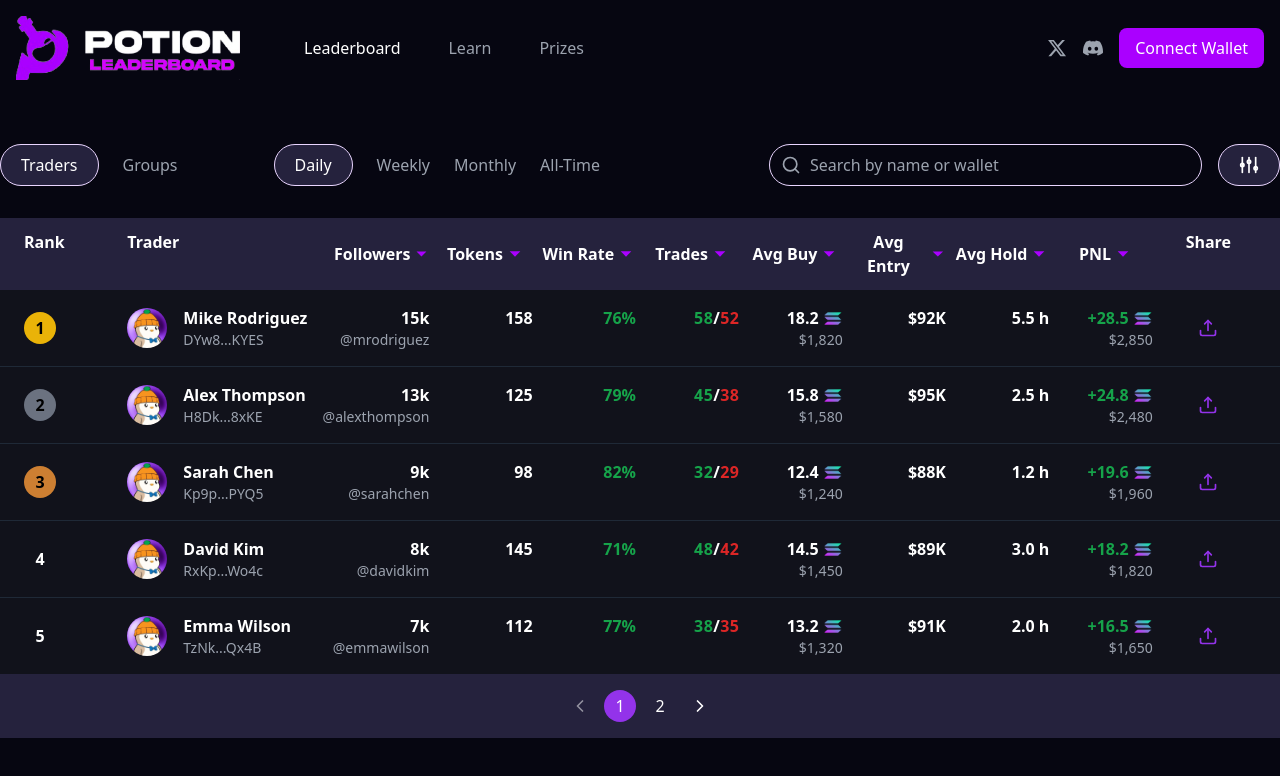
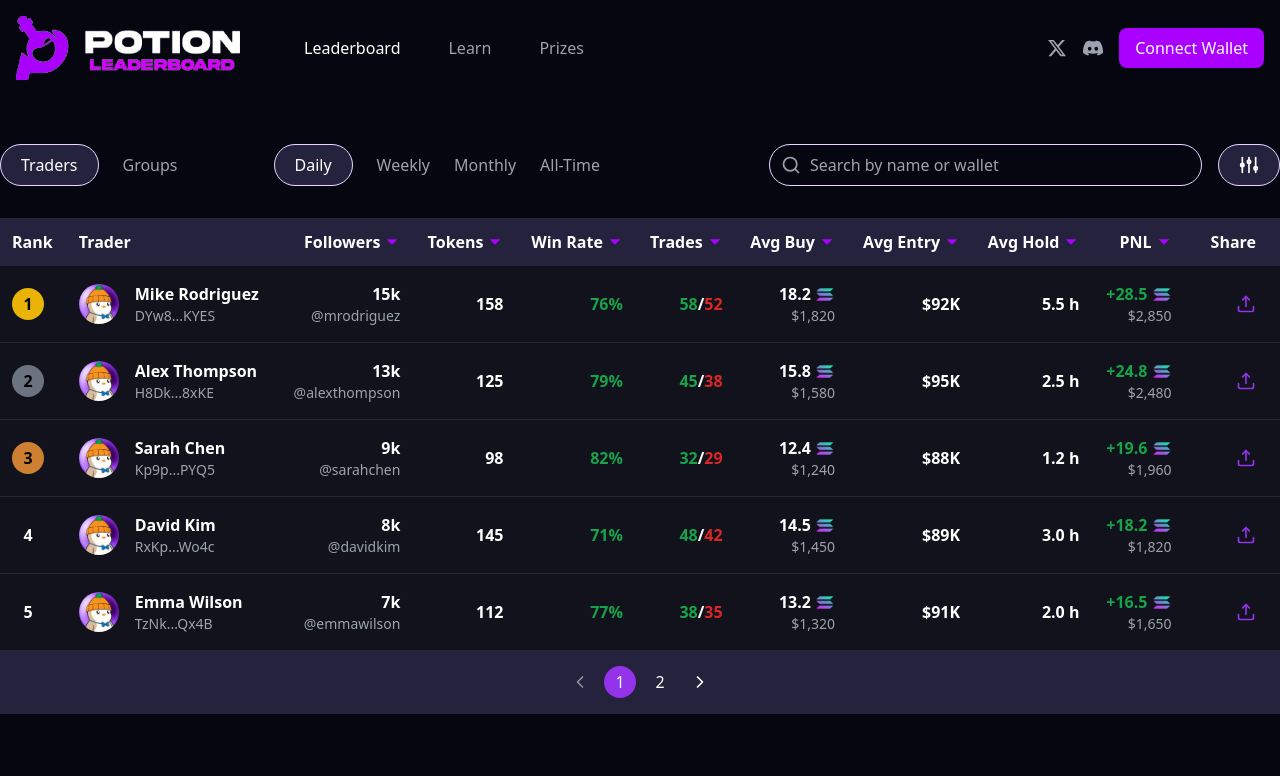
Before and after one commit to deiv-hash/potion-leaderboard, a Next.js app: page / in a window 1280 px wide. Shown: the top 776 px of the page. Built offline with nearby package versions, Linux system fonts and the light colour scheme.

Commit message:
use table instead of grid

```diff
--- a/app/components/Leaderboard.tsx
+++ b/app/components/Leaderboard.tsx
@@ -112,39 +112,45 @@ export function Leaderboard({
       {sharingTrader && (
         <ShareModal trader={sharingTrader} onClose={handleCloseShare} />
       )}
-      {/*header*/}
-      <div className="bg-[#25223D] font-bold text-white grid grid-cols-4 sm:grid-cols-6 md:grid-cols-8 lg:grid-cols-10 xl:grid-cols-12 gap-2 px-3 sm:px-6 py-3">
-        {viewType === "traders" && <div className=" hidden sm:block">Rank</div>}
-        <div
-          className={` col-span-2 ${
-            viewType === "tokens" ? "col-start-1" : ""
+      <div className="overflow-x-auto">
+        <table className="w-full">
+          <thead className="bg-[#25223D] text-white">
+            <tr>
+              {viewType === "traders" && (
+                <th className="hidden sm:table-cell px-3 py-3 font-bold text-left">
+                  Rank
+                </th>
+              )}
+              <th
+                className={`px-3 py-3 font-bold text-left ${
+                  viewType === "tokens" ? "pl-6" : ""
                 }`}
               >
                 {headers.name}
-        </div>
+              </th>
               {headers.stats.map((stat) => (
-          <div
+                <th
                   key={stat.label}
-            className=" cursor-pointer text-center hidden md:flex items-center justify-center gap-1"
+                  className="px-3 py-3 font-bold hidden md:table-cell cursor-pointer"
                   onClick={() => handleSort(stat.key as keyof Trader)}
                 >
+                  <div className="flex items-center justify-end gap-1">
                     {stat.label}
                     <ChevronDownIcon
                       className="h-4 w-4"
                       isSelected={selectedSort === stat.key}
                     />
                   </div>
+                </th>
               ))}
-        <div className="cursor-pointer text-center col-start-4 sm:col-start-6 md:col-start-8 lg:col-start-10 xl:col-start-12">
-          Share
-        </div>
-      </div>
-      {/*rows*/}
-      <div className="divide-y divide-gray-800">
+              <th className="px-6 py-3 font-bold text-right">Share</th>
+            </tr>
+          </thead>
+          <tbody className="divide-y divide-gray-800">
             {traders.map((trader) => (
-          <div
+              <tr
                 key={trader.id}
-            className={`grid grid-cols-4 sm:grid-cols-6 md:grid-cols-8 lg:grid-cols-10 xl:grid-cols-12 gap-2 px-3 sm:px-6 py-4 hover:bg-[#1C1C28] font-bold ${
+                className={`hover:bg-[#1C1C28] font-bold ${
                   viewType === "traders" ? "cursor-pointer" : ""
                 }`}
                 onClick={() =>
@@ -152,27 +158,28 @@ export function Leaderboard({
                 }
               >
                 {viewType === "traders" && (
-              <div className="items-center gap-2 hidden sm:flex">
+                  <td className="hidden sm:table-cell px-3 py-4">
+                    <div className="flex items-center gap-2">
                       <div
                         className={`flex items-center text-black justify-center font-bold w-8 h-8 rounded-full ${
                           trader.rank === 1
-                      ? "bg-yellow-500 "
+                            ? "bg-yellow-500"
                             : trader.rank === 2
-                      ? "bg-gray-500 "
+                            ? "bg-gray-500"
                             : trader.rank === 3
-                      ? "bg-[#CD7F32] "
+                            ? "bg-[#CD7F32]"
                             : "rounded-none text-white"
                         }`}
                       >
                         {trader.rank}
                       </div>
                     </div>
+                  </td>
                 )}
-            <div
-              className={`col-span-2 flex items-center gap-2 ${
-                viewType === "tokens" ? "col-start-1" : ""
-              }`}
+                <td
+                  className={`px-3 py-4 ${viewType === "tokens" ? "pl-6" : ""}`}
                 >
+                  <div className="flex items-center gap-2">
                     <Image
                       alt={`${trader.name}'s profile`}
                       src={trader.image}
@@ -182,7 +189,7 @@ export function Leaderboard({
                     />
                     <div className="ml-2 min-w-0">
                       <div className="text-white truncate">{trader.name}</div>
-                <div className="text-gray-400 text-sm  flex items-center gap-1">
+                      <div className="text-gray-400 text-sm flex items-center gap-1">
                         <div
                           className="cursor-pointer font-light hover:text-purple-300 truncate"
                           onClick={(e) => {
@@ -194,20 +201,19 @@ export function Leaderboard({
                             ? "Copied"
                             : shortenWalletAddress(trader.wallet)}
                         </div>
-
                         {viewType === "tokens" && (
                           <div className="flex items-center gap-2">
                             <a
                               href={`https://x.com/search?q=($${trader.name}%20OR%20${trader.wallet})&src=typed_query&f=live`}
                               target="_blank"
-                        className="h-4 w-4 cursor-pointer hover:text-purple-300 "
+                              className="h-4 w-4 cursor-pointer hover:text-purple-300"
                             >
                               <TwitterIcon />
                             </a>
                             <a
                               href={`https://solscan.com/token/${trader.wallet}`}
                               target="_blank"
-                        className="h-4 w-4 cursor-pointer hover:text-purple-300 "
+                              className="h-4 w-4 cursor-pointer hover:text-purple-300"
                             >
                               <SolscanIcon />
                             </a>
@@ -216,26 +222,28 @@ export function Leaderboard({
                       </div>
                     </div>
                   </div>
+                </td>
                 {viewType === "traders" ? (
-              // Trader view columns
                   <>
-                <div className="flex-col items-end hidden md:flex">
-                  <div>{formatNumber(trader.xFollowers)}</div>
+                    <td className="px-3 py-4 hidden md:table-cell text-right">
+                      <div>
+                        {formatNumber(trader.xFollowers)}
                         <div className="text-gray-400 text-sm font-light truncate">
                           {trader.xTag}
                         </div>
                       </div>
-                <div className="text-right hidden md:block">
+                    </td>
+                    <td className="px-3 py-4 hidden md:table-cell text-right">
                       {trader.tokensTraded}
-                </div>
-                <div
-                  className={`text-right ${
+                    </td>
+                    <td
+                      className={`px-3 py-4 text-right ${
                         trader.winRate >= 50 ? "text-green-600" : "text-red-600"
                       }`}
                     >
                       {Math.round(trader.winRate)}%
-                </div>
-                <div className="text-right tracking-wide hidden sm:block">
+                    </td>
+                    <td className="px-3 py-4 hidden sm:table-cell text-right">
                       <span className="text-green-600">
                         {trader.tradesCount.buy}
                       </span>
@@ -243,8 +251,8 @@ export function Leaderboard({
                       <span className="text-red-600">
                         {trader.tradesCount.sell}
                       </span>
-                </div>
-                <div className="text-right hidden lg:block">
+                    </td>
+                    <td className="px-3 py-4 hidden lg:table-cell text-right">
                       <div className="flex items-center gap-1 justify-end">
                         {formatSol(trader.avgBuy.solAmount)}
                         <Image
@@ -257,14 +265,14 @@ export function Leaderboard({
                       <div className="font-light text-gray-400 text-sm">
                         ${formatUsd(trader.avgBuy.usdAmount)}
                       </div>
-                </div>
-                <div className="text-right uppercase hidden lg:block">
+                    </td>
+                    <td className="px-3 py-4 hidden lg:table-cell text-right uppercase">
                       {formatAvgEntry(trader.avgEntry)}
-                </div>
-                <div className="text-right hidden xl:block">
+                    </td>
+                    <td className="px-3 py-4 hidden xl:table-cell text-right">
                       {formatHoldTime(trader.avgHold)}
-                </div>
-                <div className="text-right">
+                    </td>
+                    <td className="px-3 py-4 text-right">
                       <div className="flex items-center gap-1 justify-end">
                         <span
                           className={
@@ -286,18 +294,17 @@ export function Leaderboard({
                       <div className="font-light text-gray-400 text-sm">
                         ${formatUsd(trader.realizedPnl.usdAmount)}
                       </div>
-                </div>
+                    </td>
                   </>
                 ) : (
-              // Token view columns
                   <>
-                <div className="text-right hidden md:block">
+                    <td className="px-3 py-4 hidden md:table-cell text-right">
                       {formatHoldTime(trader.lastTrade)}
-                </div>
-                <div className="text-right hidden md:block">
+                    </td>
+                    <td className="px-3 py-4 hidden md:table-cell text-right">
                       {formatAvgEntry(trader.avgEntry)}
-                </div>
-                <div className="flex-col items-end md:flex">
+                    </td>
+                    <td className="px-3 py-4 text-right">
                       <div className="flex items-center gap-1 justify-end">
                         {formatSol(trader.avgBuy.solAmount)}
                         <Image
@@ -310,8 +317,8 @@ export function Leaderboard({
                       <div className="font-light text-gray-400 text-sm">
                         ${formatUsd(trader.avgBuy.usdAmount)}
                       </div>
-                </div>
-                <div className="text-right hidden md:block">
+                    </td>
+                    <td className="px-3 py-4 text-right">
                       <div className="flex items-center gap-1 justify-end">
                         <span
                           className={
@@ -333,15 +340,15 @@ export function Leaderboard({
                       <div className="font-light text-gray-400 text-sm">
                         ${formatUsd(trader.realizedPnl.usdAmount)}
                       </div>
-                </div>
-                <div
-                  className={`text-right hidden lg:block ${
+                    </td>
+                    <td
+                      className={`px-3 py-4 hidden lg:table-cell text-right ${
                         trader.winRate >= 50 ? "text-green-600" : "text-red-600"
                       }`}
                     >
                       {Math.round(trader.winRate)}%
-                </div>
-                <div className="text-right tracking-wide hidden lg:block">
+                    </td>
+                    <td className="px-3 py-4 hidden lg:table-cell text-right">
                       <span className="text-green-600">
                         {trader.tradesCount.buy}
                       </span>
@@ -349,8 +356,8 @@ export function Leaderboard({
                       <span className="text-red-600">
                         {trader.tradesCount.sell}
                       </span>
-                </div>
-                <div className="text-right hidden lg:block">
+                    </td>
+                    <td className="px-3 py-4 hidden lg:table-cell text-right">
                       <div className="flex items-center gap-1 justify-end">
                         {formatSol(trader.avgBuy.solAmount)}
                         <Image
@@ -363,29 +370,34 @@ export function Leaderboard({
                       <div className="font-light text-gray-400 text-sm">
                         ${formatUsd(trader.avgBuy.usdAmount)}
                       </div>
-                </div>
-                <div className="text-right hidden xl:block">
+                    </td>
+                    <td className="px-3 py-4 hidden xl:table-cell text-right">
                       {formatAvgEntry(trader.avgBuyMarketCap || 0)}
-                </div>
-                <div className="text-right hidden xl:block">
+                    </td>
+                    <td className="px-3 py-4 hidden xl:table-cell text-right">
                       {formatAvgEntry(trader.avgSellMarketCap || 0)}
-                </div>
-                <div className="text-right hidden xl:block">
+                    </td>
+                    <td className="px-3 py-4 hidden xl:table-cell text-right">
                       {formatHoldTime(trader.avgHold)}
-                </div>
+                    </td>
                   </>
                 )}
-            <div
-              className="flex items-center justify-end sm:justify-center"
+                <td className="px-6 py-4">
+                  <div className="flex justify-end">
+                    <button
                       onClick={(e) => {
                         e.stopPropagation();
                         handleShare(trader);
                       }}
                     >
                       <ShareIcon className="h-5 w-5 text-purple-600 hover:text-purple-300" />
+                    </button>
                   </div>
-          </div>
+                </td>
+              </tr>
             ))}
+          </tbody>
+        </table>
       </div>
 
       {/* Pagination */}
```
Lines whose indentation alone changed are shown as unchanged.
